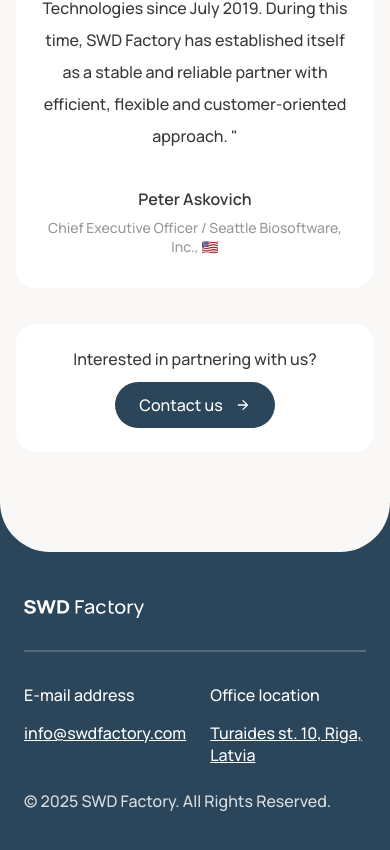
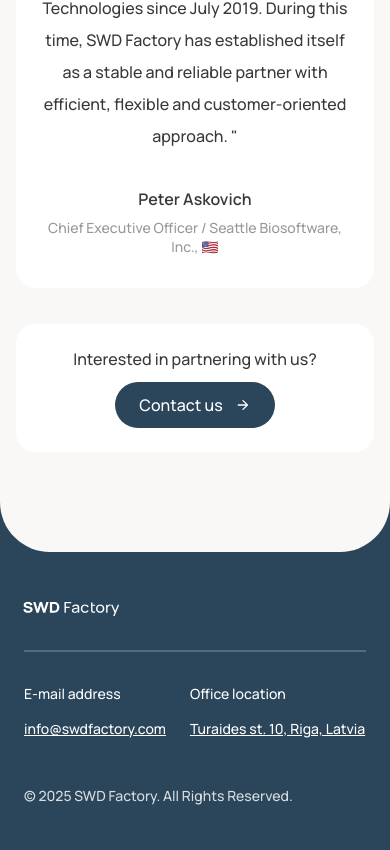
Before and after one commit to LanxyT1/swd-landing-demo, a Next.js app: page / in a window 390 px wide. Shown: the part 5267-6117 px from the top of the page. Built offline with nearby package versions, Linux system fonts and the light colour scheme.

Commit message:
Redesigned footer

```diff
--- a/src/components/footer/Footer.module.scss
+++ b/src/components/footer/Footer.module.scss
@@ -59,10 +59,15 @@ $margin-large: 60px;
 
     .section {
       display: grid;
+      font-size: 14px;
 
       .rowSection {
         align-items: flex-start;
-        margin-bottom: $indent-main;
+        margin-bottom: $indent-main-double;
+      }
+
+      .logo {
+        transform: scale(0.8) translateX(-16px);
       }
     }
 
--- a/src/components/footer/footer.tsx
+++ b/src/components/footer/footer.tsx
@@ -1,3 +1,5 @@
+// Next Imports
+import Link from "next/link";
 // Components
 import SwdFactoryLogo from "@/assets/svgs/swd-factory-logo";
 // Styles
@@ -9,7 +11,9 @@ const Footer = () => {
     return (
       <footer className={styles.footer}>
           <div className={styles.section}>
-              <SwdFactoryLogo className="light"/>
+              <Link href="/" shallow>
+                  <SwdFactoryLogo className={`${styles.logo} light`}/>
+              </Link>
           </div>
 
           <div className={styles.lineBreak}></div>
```
